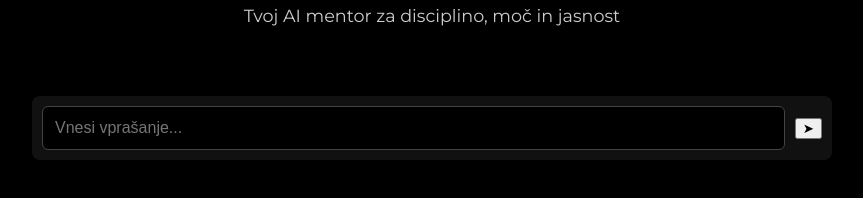
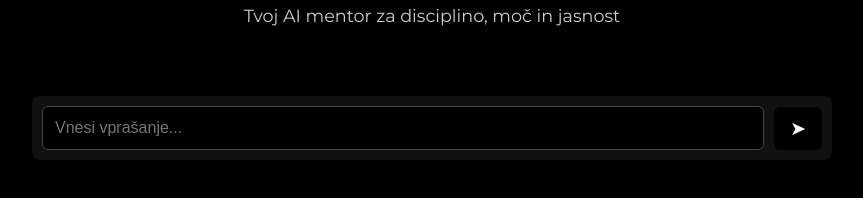
Before and after one commit to Valoran1/Valoran48, a plain HTML site: page index.html in a window 1280 px wide. Shown: the part 172-370 px from the top of the page, without its empty margins (208-1071 px from the left). Drawn offline with nearby package versions, Linux system fonts and the light colour scheme.

Commit message:
Update index.html

```diff
--- a/index.html
+++ b/index.html
@@ -25,7 +25,7 @@
           placeholder="Vnesi vprašanje..."
           autocomplete="off"
         />
-        <button type="submit">➤</button>
+        <button type="submit" id="send-btn">➤</button>
       </form>
     </div>
 
```
